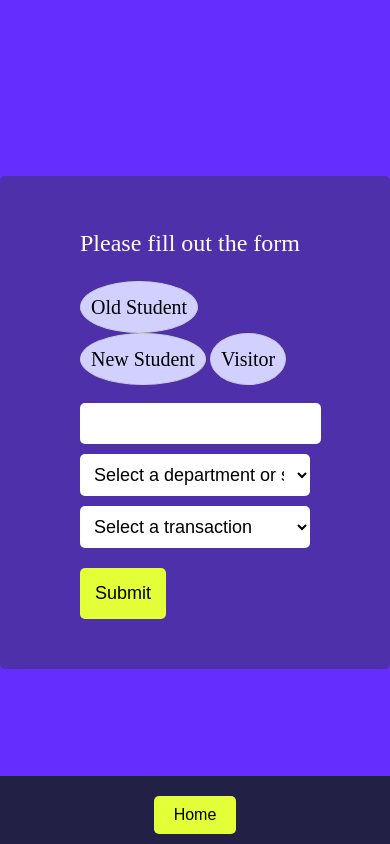
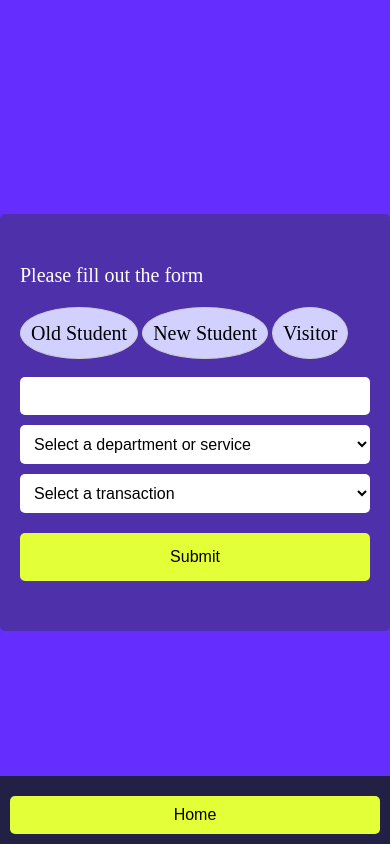
Before and after one commit to JSpeed03/ECA-LB-SSQMS, a PHP site: page /Kiosk/index.html in a window 390 px wide. Run offline with PHP 8.4, Linux system fonts and the light colour scheme; data comes from the database, SQL or seed files in the repository.

Commit message:
responsiveness

```diff
--- a/Kiosk/Ticket.php
+++ b/Kiosk/Ticket.php
@@ -22,7 +22,7 @@
     <div class="button-container">
     </div>
     <footer>
-        <a id="newQueueLink" href="../index.php"><button id="newQueueBtn">Home</button></a>
+        <a id="newQueueLink" href="./../../Findline"><button id="newQueueBtn">Home</button></a>
     </footer>
 
     <script>
--- a/Kiosk/style.css
+++ b/Kiosk/style.css
@@ -7,33 +7,41 @@
   height: 100vh;
   margin: 0;
 }
+
 .container {
   background-color: #4d30aa;
   padding: 30px;
-    padding-left:  80px;
+  padding-left: 80px;
   padding-right: 80px;
   border-radius: 5px;
-    width: 500px;
+  width: 90%; /* Changed to 90% for responsiveness */
+  max-width: 500px; /* Keep the max-width for larger screens */
 }
+
 .user-type {
   margin-bottom: 20px;
 }
+
 select, input {
   background-color: white;
   color: black;
-    width: 100%;
+  width: 100%; /* Use 100% width for better responsiveness */
+  box-sizing: border-box;
   padding: 10px;
   margin-bottom: 10px;
   border-radius: 5px;
   border: none;
   font-size: 18px;
 }
+
 input {
-    width: 96%;
+  width: 100%; /* Use 100% width for better responsiveness */
 }
+
 p {
   font-size: 24px;
 }
+
 .footer-container {
   position: fixed;
   bottom: 0;
@@ -43,6 +51,7 @@
   padding: 10px;
   text-align: center;
 }
+
 button[type="submit"],
 button[type="button"] {
   background-color: #e3ff37;
@@ -53,7 +62,9 @@
   cursor: pointer;
   font-size: 18px;
   margin-top: 10px;
+  width: 100%; /* Make buttons full width for smaller screens */
 }
+
 .radio-container {
   display: contents;
   align-items: center;
@@ -61,7 +72,6 @@
 }
 
 input[type="radio"] {
-    /* Hide the default radio button */
   visibility: hidden;
   position: absolute;
   width: 30px;
@@ -69,7 +79,6 @@
 }
 
 input[type="radio"] + label {
-    /* Style the label */
   display: inline-block;
   cursor: pointer;
   padding: 10px;
@@ -83,7 +92,6 @@
 }
 
 input[type="radio"]:checked + label {
-    /* Style the checked state */
   color: #fff;
   background-color: #022cd8;
   border-color: #007bff;
@@ -91,7 +99,27 @@
 }
 
 input[type="radio"]:checked + label:hover {
-    /* Add a hover effect to the checked state */
   background-color: #0062cc;
   border-color: #0062cc;
 }
+
+/* Responsive Styles */
+@media (max-width: 600px) {
+  .container {
+      padding-left: 20px; /* Reduce padding for smaller screens */
+      padding-right: 20px;
+  }
+
+  p {
+      font-size: 20px; /* Smaller font size for better readability */
+  }
+
+  button[type="submit"],
+  button[type="button"] {
+      font-size: 16px; /* Smaller button text */
+  }
+
+  input, select {
+      font-size: 16px; /* Smaller input/select text */
+  }
+}
```
Also changed, not shown: Kiosk/reviewstyle.css (+69 -3 lines). Lines whose indentation alone changed are shown as unchanged.
